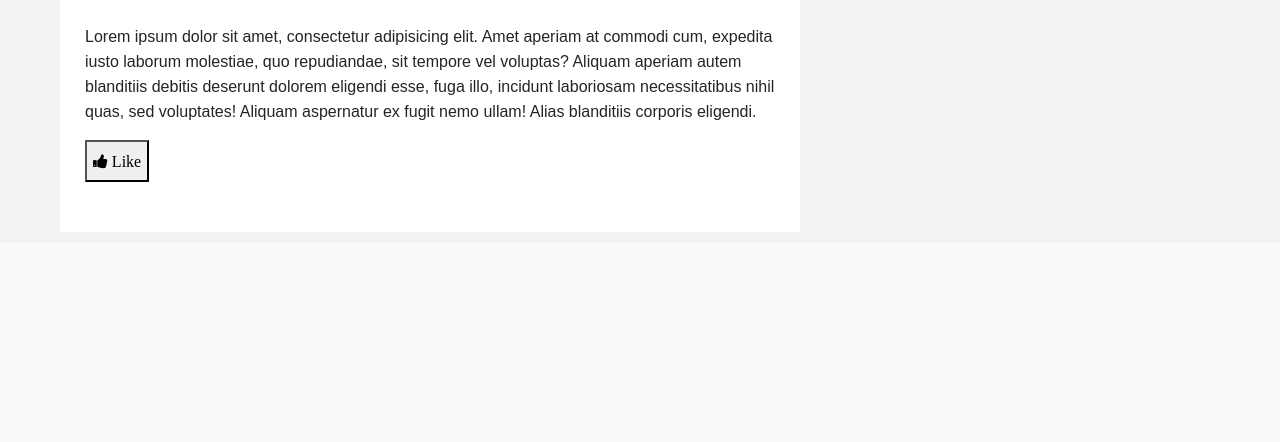
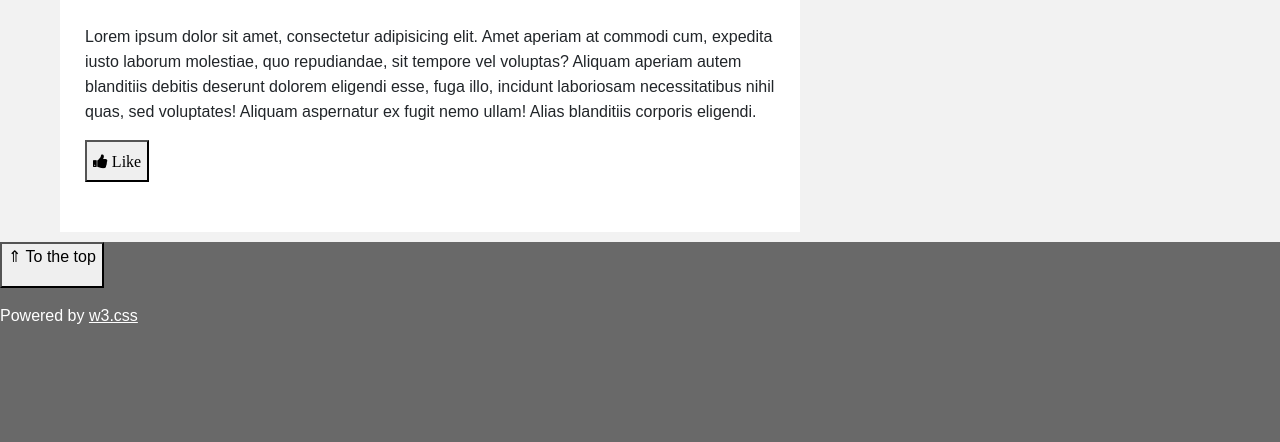
Before and after one commit to handelif/blog, a PHP site: page / in a window 1280 px wide. Shown: the part 3469-3911 px from the top of the page. Before the commit the page ends 3651 px from the top, so only its background shows below. Run offline with PHP 8.4, Linux system fonts and the light colour scheme.

Commit message:
düzenleme

```diff
--- a/css/main.css
+++ b/css/main.css
@@ -87,6 +87,7 @@
 .top-banner{
     width: 100%;
     position: relative;
+    float: left;
 }
 .top-banner .banner-text{
     position: absolute;
@@ -109,8 +110,9 @@
 }
 .content{
     width: calc(100% - 100px);
-    margin: 0 auto;
+    margin: 0 50px;
     margin-top: 25px;
+    float: left;
 }
 .content .left{
     width: calc((2 * (100% - 40px)) / 3);
@@ -266,9 +268,10 @@
 }
 .alt-kisim{
     width: 100%;
-    height: 50%;
+    height: 200px;
     background-color: dimgray;
     color: white;
+    float: left;
 }
 .alt-kisim .button{
     background-color: black;
--- a/index.html
+++ b/index.html
@@ -251,14 +251,14 @@
              <button style="background-color: orangered; color: white; width: 100%; margin-bottom: 12px;">Subscribe</button>
          </div>
     </div>
-        <div class="alt-kisim">
-            <button> <p> &uArr; To the top </button></p>
-            <p>
-                Powered by <u>w3.css</u>
-            </p>
-        </div>
 
 </div>
+</div>
+<div class="alt-kisim">
+    <button> <p> &uArr; To the top </button></p>
+    <p>
+        Powered by <u>w3.css</u>
+    </p>
 </div>
 
 </body>
```
